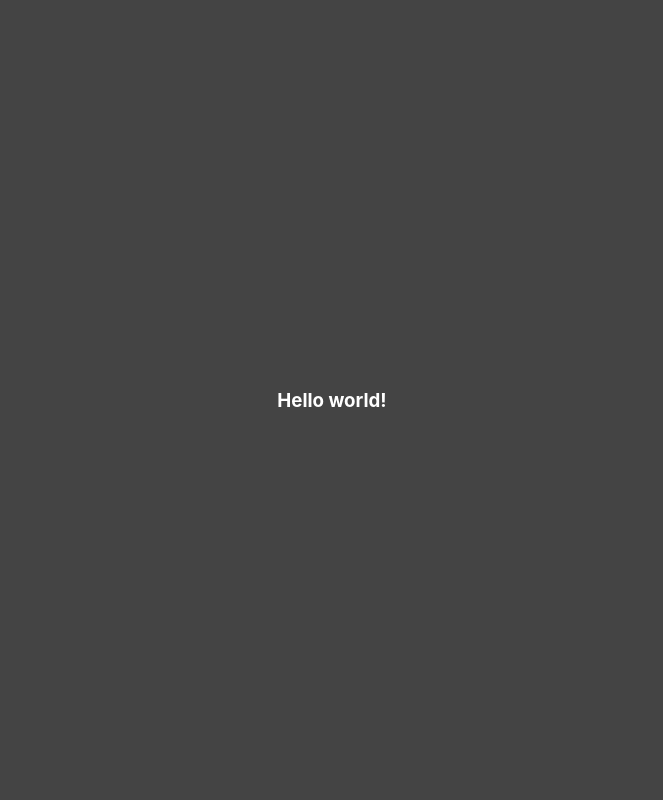
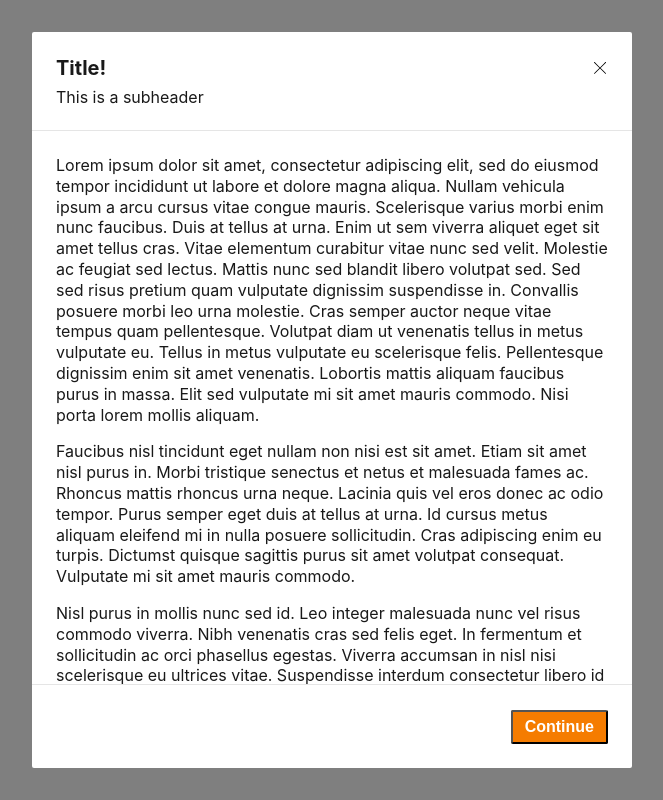
Before and after one commit to morgankeys/MySandbox, a React (Create React App) app in the folder react-sandbox/: page / in a window 1280 px wide. Shown: the whole page, without its empty margins (308-971 px from the left). Built offline with nearby package versions, Linux system fonts and the light colour scheme.

Commit message:
Got modal vertical behavior working

```diff
--- a/react-sandbox/src/App.js
+++ b/react-sandbox/src/App.js
@@ -1,7 +1,6 @@
-import React from 'react';
-import logo from './logo.svg';
+import React, { useState, useEffect} from "react";
 
-import styled from 'styled-components'
+import styled from "styled-components";
 
 const Frame = styled.div`
   position: absolute;
@@ -10,37 +9,281 @@ const Frame = styled.div`
   left: 0;
   right: 0;
 
-   background-color: #444;
+  background-color: rgba(0,0,0,.5);
   color: #fff;
+
+  overflow-y: auto;
+
+  &::-webkit-scrollbar {
+   display: none;
+  }
+
+  display: flex;
+  justify-content: center;
+  align-items: start;
+
+  * {
+     font-family: "Proxima Nova":
+  }
+`
+
+const Modal = styled.div`
+  background-color: #fff;
+  color: #191919;
+  width: 600px;
+  border-radius: 2px;
+
+  min-height: calc(300px + 99px + 83px);
+  max-height: calc(100% - 64px);
+  margin: 32px 0;
+
+  display: flex;
+  flex-direction: column;
+  justify-content: space-between;
+  box-shadow: 0 5px 15px 0px rgba(0,0,0, .0);
+`
+
+const ModalHeader = styled.div`
+  border-bottom: 1px solid #e5e5e5;
+  padding: 24px;
+  display: flex;
+  justify-content: stretch;
+
+  h1 {
+    font-size: 20px;
+    margin: 0;
+    line-height: 24px;
+    margin-bottom: 8px;
+  }
+  p {
+    font-size: 16px;
+    line-height: 18px;
+    margin: 0;
+  }
+
+  div:first-child {
+    flex-grow: 1;
+  }
+  .close {
+    width: 16px;
+    height: 24px;
+    display: flex;
+    align-items: center;
+
+    svg g path {
+      fill: "#757575";
+    }
+
+    :hover svg g path {
+      fill: red;
+    }
+  }
+`;
+
+const ModalBodyRoot = styled.div`
+  padding: 24px;
+  flex-grow: 1;
+
+  overflow-y: auto;
+
+  p {
+   line-height: 1.3;
+
+   &:first-child {
+        margin-top: 0;
+     }
+   &:last-child {
+      margin-bottom: 0;
+   }
+  }
+
+  ${props => props.showInset && `
+   box-shadow: inset 0 0px 4px 2px rgba(0,0,0,.3);
+  `}
+`;
+
+const ModalBody = props => {
+   const [modalBodyHeight, setModalBodyHeight] = useState();
+   const [screenHeight, setScreenHeight] = useState()
+   const [showInset, setShowInset] = useState()
+
+   useEffect( () => {
+      const updateHeights = newScreenSize => {
+         setScreenHeight(newScreenSize)
+         setModalBodyHeight(/* set height? */)
+         setShowInset(modalBodyHeight > (screenHeight - 99 - 83))
+      }
+
+      window.addEventListener('resize', updateHeights)
+      return () => window.removeEventListener('resize', updateHeights)
+
+   }, [])
+
+   //.scrollHeight > this.height();
+
+
+  //  ref.scrollHeight > ref.height();
+
+   return (
+      <ModalBodyRoot showInset={showInset}>
+         {props.children}
+      </ModalBodyRoot>
+   )
+}
+
+const ModalFooter = styled.div`
+  display: flex;
+  flex-direction: row-reverse;
+  justify-content: end;
+  align-items: center;
+  align-content: center;
+
+  height: 83px;
+  flex-shrink: 0;
+  border-top: 1px solid #e5e5e5;
+  padding: 0 24px;
+`;
+
+const Button = styled.button`
+  height: 34px;
+  font-size: 16px;
+  padding: 0 12px;
+  background-color: #f57c00;
+  border-radius: 2px;
+  color: #fff;
+  font-weight: 700;
 
   display: flex;
   justify-content: center;
   align-items: center;
-`
+
+  * {
+    margin: 0;
+  }
+`;
 
 class App extends React.Component {
   constructor(props) {
-     super(props)
-     this.state = {
-        height: 40
-     }
-
-     this.changeHeight = this.changeHeight.bind(this)
-  }
-
-  changeHeight(event) {
-     this.setState({height: event.target.value})
+    super(props);
   }
 
   render() {
    return (
       <Frame>
-           <h3>
-              Hello world!
-           </h3>
+        <Modal>
+          <ModalHeader>
+            <div>
+              <h1>Title!</h1>
+              <p>This is a subheader</p>
+            </div>
+            <div className="close">
+              <svg width="16px" height="16px" viewBox="0 0 512 512">
+                <g stroke="none">
+                  <path d="M275.098898,254.9808 L367.279762,347.161664 L445.256062,425.137964 C450.247979,430.155481 450.247979,438.244946 445.256062,443.236863 C442.747304,445.745621 439.470559,447 436.193813,447 C432.917068,447 429.640323,445.745621 427.157164,443.236863 L257,273.079699 L86.842836,443.236863 C84.3596773,445.745621 81.082932,447 77.8061866,447 C74.5294412,447 71.2526958,445.745621 68.7439376,443.236863 C63.7520208,438.244946 63.7520208,430.155481 68.7439376,425.137964 L146.720238,347.161664 L238.901102,254.9808 L68.7631373,84.842836 C63.7456209,79.8509192 63.7456209,71.761454 68.7631373,66.7439376 C73.7550541,61.7520208 81.8445193,61.7520208 86.8620356,66.7439376 L153.164931,133.046833 L257,236.881902 L360.835069,133.046833 L427.137964,66.7439376 C432.155481,61.7520208 440.244946,61.7520208 445.236863,66.7439376 C450.254379,71.761454 450.254379,79.8509192 445.236863,84.842836 L275.098898,254.9808 Z"></path>
+                </g>
+              </svg>
+            </div>
+          </ModalHeader>
+          <ModalBody>
+            <p>
+              Lorem ipsum dolor sit amet, consectetur adipiscing elit, sed do
+              eiusmod tempor incididunt ut labore et dolore magna aliqua. Nullam
+              vehicula ipsum a arcu cursus vitae congue mauris. Scelerisque
+              varius morbi enim nunc faucibus. Duis at tellus at urna. Enim ut
+              sem viverra aliquet eget sit amet tellus cras. Vitae elementum
+              curabitur vitae nunc sed velit. Molestie ac feugiat sed lectus.
+              Mattis nunc sed blandit libero volutpat sed. Sed sed risus pretium
+              quam vulputate dignissim suspendisse in. Convallis posuere morbi
+              leo urna molestie. Cras semper auctor neque vitae tempus quam
+              pellentesque. Volutpat diam ut venenatis tellus in metus vulputate
+              eu. Tellus in metus vulputate eu scelerisque felis. Pellentesque
+              dignissim enim sit amet venenatis. Lobortis mattis aliquam
+              faucibus purus in massa. Elit sed vulputate mi sit amet mauris
+              commodo. Nisi porta lorem mollis aliquam.
+            </p>
+            <p>
+              Faucibus nisl tincidunt eget nullam non nisi est sit amet. Etiam
+              sit amet nisl purus in. Morbi tristique senectus et netus et
+              malesuada fames ac. Rhoncus mattis rhoncus urna neque. Lacinia
+              quis vel eros donec ac odio tempor. Purus semper eget duis at
+              tellus at urna. Id cursus metus aliquam eleifend mi in nulla
+              posuere sollicitudin. Cras adipiscing enim eu turpis. Dictumst
+              quisque sagittis purus sit amet volutpat consequat. Vulputate mi
+              sit amet mauris commodo.
+            </p>
+            <p>
+              Nisl purus in mollis nunc sed id. Leo integer malesuada nunc vel
+              risus commodo viverra. Nibh venenatis cras sed felis eget. In
+              fermentum et sollicitudin ac orci phasellus egestas. Viverra
+              accumsan in nisl nisi scelerisque eu ultrices vitae. Suspendisse
+              interdum consectetur libero id faucibus nisl. Augue eget arcu
+              dictum varius duis at. Nunc eget lorem dolor sed viverra ipsum. A
+              scelerisque purus semper eget duis. Viverra nibh cras pulvinar
+              mattis nunc sed blandit libero. Diam sit amet nisl suscipit
+              adipiscing bibendum. Eget sit amet tellus cras. Auctor augue
+              mauris augue neque. Interdum velit euismod in pellentesque. Sed
+              tempus urna et pharetra pharetra. Luctus accumsan tortor posuere
+              ac ut consequat semper viverra nam. Volutpat est velit egestas dui
+              id ornare arcu. Purus gravida quis blandit turpis cursus in hac
+              habitasse platea. Nulla malesuada pellentesque elit eget gravida
+              cum. Pretium nibh ipsum consequat nisl vel pretium lectus.
+            </p>
+            <p>
+              Aliquam faucibus purus in massa tempor nec feugiat nisl. Aliquet
+              bibendum enim facilisis gravida neque convallis a cras semper.
+              Vulputate sapien nec sagittis aliquam malesuada bibendum arcu
+              vitae elementum. Cras fermentum odio eu feugiat pretium. Aliquam
+              malesuada bibendum arcu vitae elementum. Tincidunt dui ut ornare
+              lectus. Orci dapibus ultrices in iaculis nunc sed augue lacus
+              viverra. Eget magna fermentum iaculis eu non diam. Egestas sed
+              tempus urna et pharetra. Eu facilisis sed odio morbi quis commodo
+              odio aenean. Neque convallis a cras semper auctor neque vitae
+              tempus quam. Odio tempor orci dapibus ultrices in iaculis nunc.
+              Nunc non blandit massa enim nec dui. Dictum at tempor commodo
+              ullamcorper a. Arcu risus quis varius quam quisque id diam vel
+              quam.
+            </p>
+            <p>
+              Elementum pulvinar etiam non quam lacus suspendisse. Gravida
+              dictum fusce ut placerat orci nulla. Et egestas quis ipsum
+              suspendisse ultrices. Et sollicitudin ac orci phasellus egestas
+              tellus rutrum tellus pellentesque. Cursus eget nunc scelerisque
+              viverra mauris in. Laoreet sit amet cursus sit amet dictum.
+              Faucibus purus in massa tempor. Integer eget aliquet nibh praesent
+              tristique magna sit. Mi eget mauris pharetra et. Vitae suscipit
+              tellus mauris a diam maecenas sed. Nullam eget felis eget nunc.
+              Amet venenatis urna cursus eget nunc scelerisque viverra mauris
+              in. Imperdiet massa tincidunt nunc pulvinar sapien et ligula.
+              Suspendisse sed nisi lacus sed viverra tellus in. Egestas tellus
+              rutrum tellus pellentesque eu. Rhoncus urna neque viverra justo
+              nec ultrices dui. Elit ut aliquam purus sit amet. Quis hendrerit
+              dolor magna eget est lorem ipsum dolor sit.
+            </p>
+            <p>
+              Aliquam faucibus purus in massa tempor nec feugiat nisl. Aliquet
+              bibendum enim facilisis gravida neque convallis a cras semper.
+              Vulputate sapien nec sagittis aliquam malesuada bibendum arcu
+              vitae elementum. Cras fermentum odio eu feugiat pretium. Aliquam
+              malesuada bibendum arcu vitae elementum. Tincidunt dui ut ornare
+              lectus. Orci dapibus ultrices in iaculis nunc sed augue lacus
+              viverra. Eget magna fermentum iaculis eu non diam. Egestas sed
+              tempus urna et pharetra. Eu facilisis sed odio morbi quis commodo
+              odio aenean. Neque convallis a cras semper auctor neque vitae
+              tempus quam. Odio tempor orci dapibus ultrices in iaculis nunc.
+              Nunc non blandit massa enim nec dui. Dictum at tempor commodo
+              ullamcorper a. Arcu risus quis varius quam quisque id diam vel
+              quam.
+            </p>
+          </ModalBody>
+          <ModalFooter>
+            <Button>Continue</Button>
+          </ModalFooter>
+        </Modal>
       </Frame>
     );
   }
 }
 
 export default App;
+
+// document.documentElement.clientHeight
```
Lines whose indentation alone changed are shown as unchanged.
